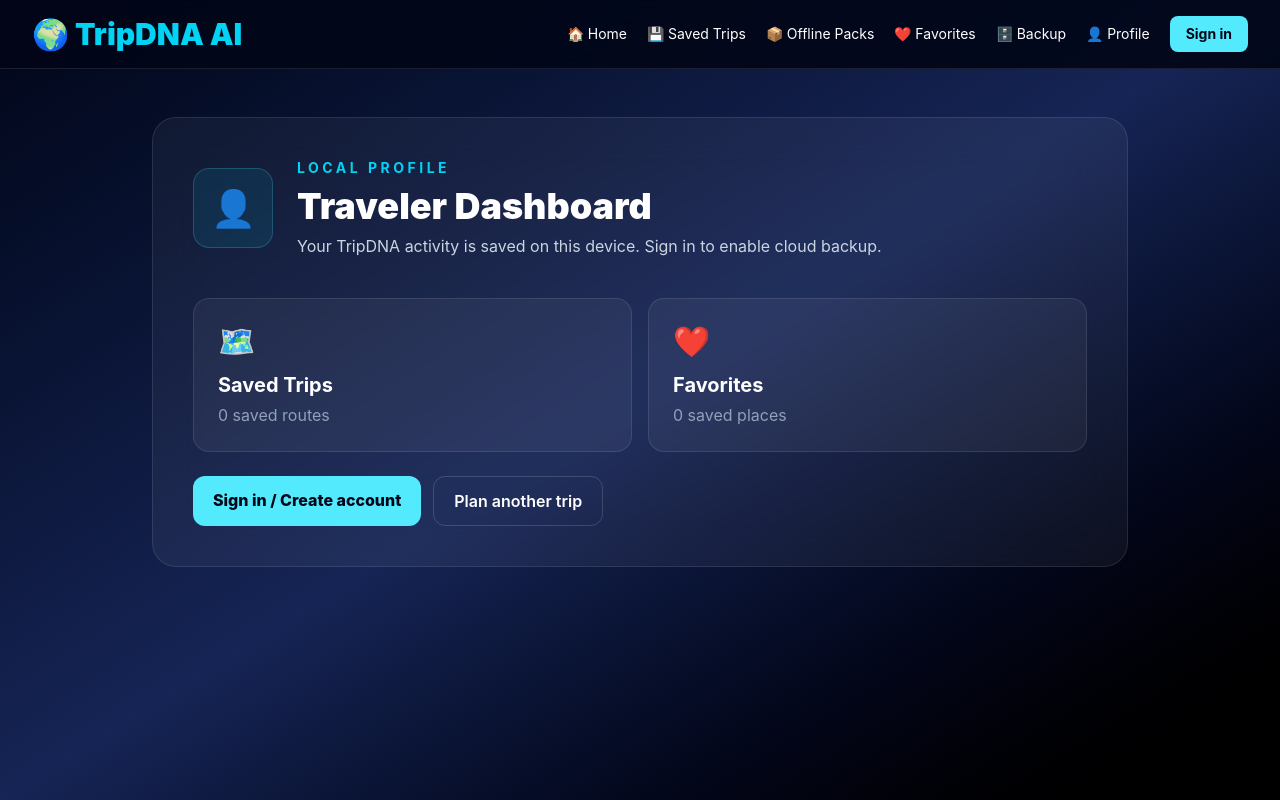
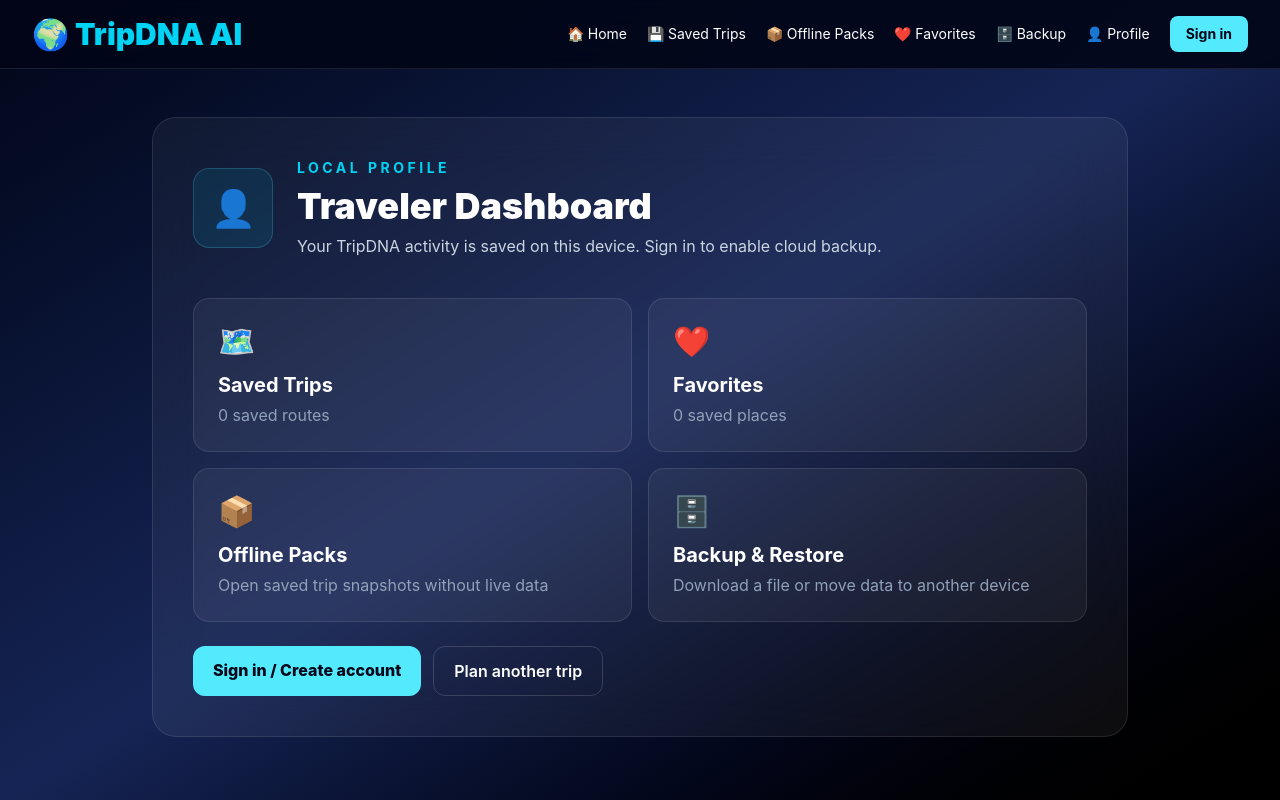
Before and after one commit to ayushydv1805/TripDNA-AI, a React (Vite) app: page /profile in a window 1280 px wide. Built offline with nearby package versions, Linux system fonts and the light colour scheme; no server answers.

Commit message:
feat: expose backup and restore in TripDNA UI

```diff
--- a/src/pages/Profile.jsx
+++ b/src/pages/Profile.jsx
@@ -47,6 +47,16 @@
               <h2 className="mt-3 text-xl font-bold">Favorites</h2>
               <p className="mt-1 text-slate-400">{favorites.length} saved place{favorites.length === 1 ? "" : "s"}</p>
             </Link>
+            <Link to="/offline" className="rounded-2xl border border-white/10 bg-white/5 p-6 transition hover:-translate-y-1 hover:border-emerald-300/30">
+              <p className="text-3xl">📦</p>
+              <h2 className="mt-3 text-xl font-bold">Offline Packs</h2>
+              <p className="mt-1 text-slate-400">Open saved trip snapshots without live data</p>
+            </Link>
+            <Link to="/backup" className="rounded-2xl border border-white/10 bg-white/5 p-6 transition hover:-translate-y-1 hover:border-violet-300/30">
+              <p className="text-3xl">🗄️</p>
+              <h2 className="mt-3 text-xl font-bold">Backup & Restore</h2>
+              <p className="mt-1 text-slate-400">Download a file or move data to another device</p>
+            </Link>
           </div>
           <div className="mt-6 flex flex-wrap gap-3">
             {user ? (
```
